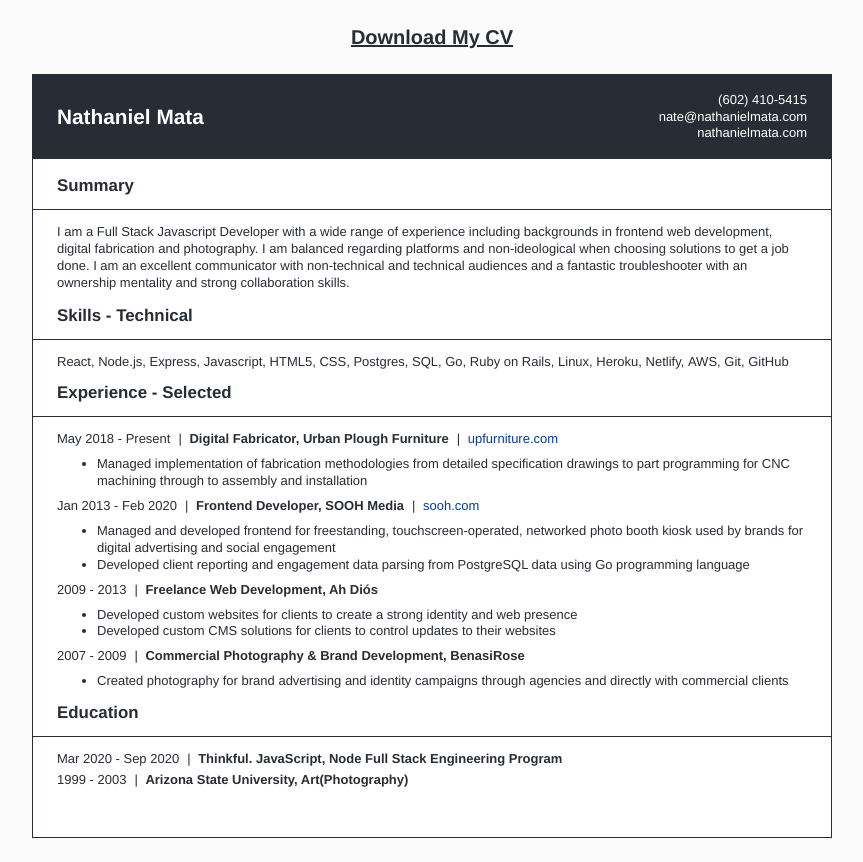
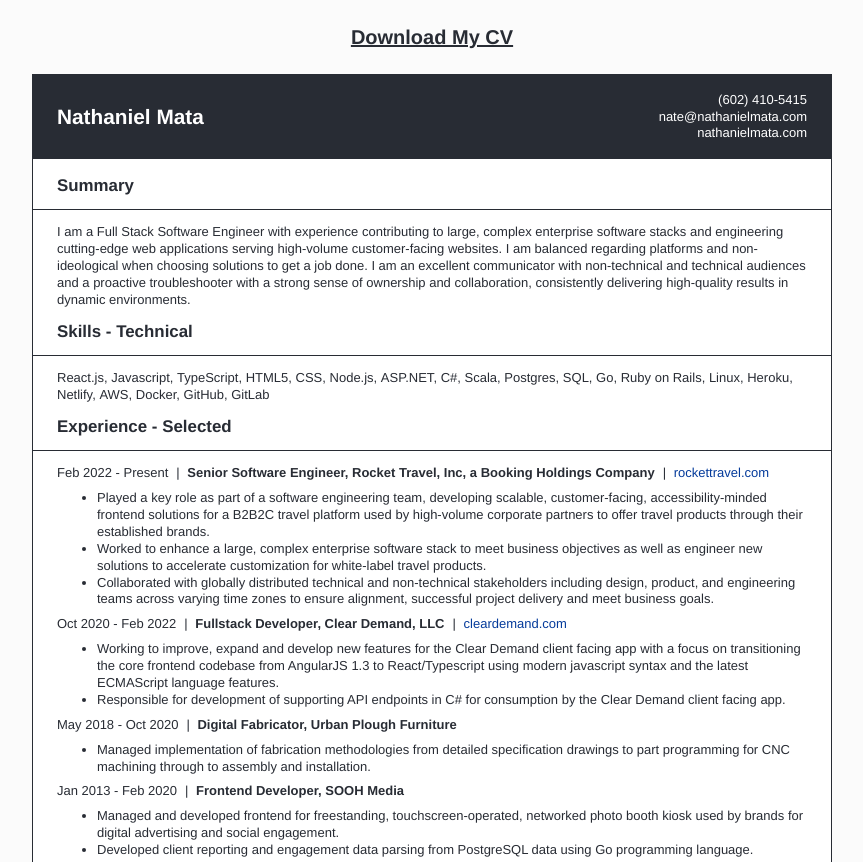
Before and after one commit to ahdios/nathanielmata.com, a website: page source/nathanielmata_cv.html in a window 1280 px wide. Shown: the top 862 px of the page, without its empty margins (208-1071 px from the left). Before the commit the page ends 838 px from the top, so only its background shows below. Drawn offline with Linux system fonts and the light colour scheme.

Commit message:
update cv with latest

```diff
--- a/source/nathanielmata_cv.html
+++ b/source/nathanielmata_cv.html
@@ -189,8 +189,10 @@
 </head>
 
 <body>
-  <div class="pdf__link--container"><a id="pdf__link" class="pdf__link" href="img/nathanielmata_cv.pdf"
-      rel="nopener noreferrer" target="_blank" download>Download My CV</a></div>
+  <div class="pdf__link--container">
+    <a id="pdf__link" class="pdf__link" href="img/nathanielmata_cv.pdf"
+      rel="nopener noreferrer" target="_blank" download>Download My CV</a>
+  </div>
   <div class="container">
     <header>
       <h1>Nathaniel Mata</h1>
@@ -212,24 +214,22 @@
       <section id="summary">
         <h2>Summary</h2>
         <div class="section__inner">
-          <p>I am a Full Stack Javascript Developer with a wide range of experience including backgrounds in frontend
-            web
-            development, digital fabrication and photography. I am balanced regarding platforms and non-ideological when
-            choosing solutions to get a job done. I am an excellent communicator with non-technical and technical
-            audiences
-            and a fantastic troubleshooter with an ownership mentality and strong collaboration skills.</p>
+          <p>I am a Full Stack Software Engineer with experience contributing to large, complex enterprise software stacks and engineering cutting-edge web applications serving high-volume customer-facing websites. I am balanced regarding platforms and non-ideological when choosing solutions to get a job done. I am an excellent communicator with non-technical and technical audiences and a proactive troubleshooter with a strong sense of ownership and collaboration, consistently delivering high-quality results in dynamic environments.</p>
         </div>
       </section>
       <section id="skills" class="skills">
         <h2>Skills - Technical</h2>
         <div class="section__inner">
           <ul>
-            <li>React</li>
-            <li>Node.js</li>
-            <li>Express</li>
+            <li>React.js</li>
             <li>Javascript</li>
+            <li>TypeScript</li>
             <li>HTML5</li>
             <li>CSS</li>
+            <li>Node.js</li>
+            <li>ASP.NET</li>
+            <li>C#</li>
+            <li>Scala</li>
             <li>Postgres</li>
             <li>SQL</li>
             <li>Go</li>
@@ -238,8 +238,9 @@
             <li>Heroku</li>
             <li>Netlify</li>
             <li>AWS</li>
-            <li>Git</li>
+            <li>Docker</li>
             <li>GitHub</li>
+            <li>GitLab</li>
           </ul>
         </div>
       </section>
@@ -248,13 +249,34 @@
         <div class="section__inner">
           <div>
             <div class="desc__title">
-              <span>May 2018 - Present</span>
-              <span><b>Digital Fabricator, Urban Plough Furniture</span></b>
-              <span><a href="https://www.upfurniture.com" target="_blank">upfurniture.com</a></span>
+              <span>Feb 2022 - Present</span>
+              <span><b>Senior Software Engineer, Rocket Travel, Inc, a Booking Holdings Company</span></b>
+              <span><a href="https://rockettravel.com" target="_blank">rockettravel.com</a></span>
             </div>
             <ul>
-              <li>Managed implementation of fabrication methodologies from detailed specification drawings to part
-                programming for CNC machining through to assembly and installation</li>
+              <li>Played a key role as part of a software engineering team, developing scalable, customer-facing, accessibility-minded frontend solutions for a B2B2C travel platform used by high-volume corporate partners to offer travel products through their established brands.</li>
+              <li>Worked to enhance a large, complex enterprise software stack to meet business objectives as well as engineer new solutions to accelerate customization for white-label travel products.</li>
+              <li>Collaborated with globally distributed technical and non-technical stakeholders including design, product, and engineering teams across varying time zones to ensure alignment, successful project delivery and meet business goals.</li>
+            </ul>
+          </div>
+          <div>
+            <div class="desc__title">
+              <span>Oct 2020 - Feb 2022</span>
+              <span><b>Fullstack Developer, Clear Demand, LLC</span></b>
+              <span><a href="https://cleardemand.com" target="_blank">cleardemand.com</a></span>
+            </div>
+            <ul>
+              <li>Working to improve, expand and develop new features for the Clear Demand client facing app with a focus on transitioning the core frontend codebase from AngularJS 1.3 to React/Typescript using modern javascript syntax and the latest ECMAScript language features.</li>
+              <li>Responsible for development of supporting API endpoints in C# for consumption by the Clear Demand client facing app.</li>
+            </ul>
+          </div>
+          <div>
+            <div class="desc__title">
+              <span>May 2018 - Oct 2020</span>
+              <span><b>Digital Fabricator, Urban Plough Furniture</span></b>
+            </div>
+            <ul>
+              <li>Managed implementation of fabrication methodologies from detailed specification drawings to part programming for CNC machining through to assembly and installation.</li>
             </ul>
           </div>
 
@@ -262,15 +284,10 @@
             <div class="desc__title">
               <span>Jan 2013 - Feb 2020</span>
               <span><b>Frontend Developer, SOOH Media</b></span>
-              <span><a href="https://sooh.com" target="_blank">sooh.com</a></span>
             </div>
             <ul>
-              <li>Managed and developed frontend for freestanding, touchscreen-operated, networked photo booth kiosk
-                used
-                by
-                brands for digital advertising and social engagement</li>
-              <li>Developed client reporting and engagement data parsing from PostgreSQL data using Go programming
-                language
+              <li>Managed and developed frontend for freestanding, touchscreen-operated, networked photo booth kiosk used by brands for digital advertising and social engagement.</li>
+              <li>Developed client reporting and engagement data parsing from PostgreSQL data using Go programming language.
               </li>
             </ul>
           </div>
@@ -281,8 +298,8 @@
               <span><b>Freelance Web Development, Ah Diós</b></span>
             </div>
             <ul>
-              <li>Developed custom websites for clients to create a strong identity and web presence</li>
-              <li>Developed custom CMS solutions for clients to control updates to their websites</li>
+              <li>Developed custom websites for clients to create a strong identity and web presence.</li>
+              <li>Developed custom CMS solutions for clients to control updates to their websites.</li>
             </ul>
           </div>
 
@@ -292,8 +309,7 @@
               <span><b>Commercial Photography & Brand Development, BenasiRose</b></span>
             </div>
             <ul>
-              <li>Created photography for brand advertising and identity campaigns through agencies and directly with
-                commercial clients</li>
+              <li>Created photography for brand advertising and identity campaigns through agencies and directly with commercial clients.</li>
             </ul>
           </div>
         </div>
```
Also changed, not shown: 1 other file.
